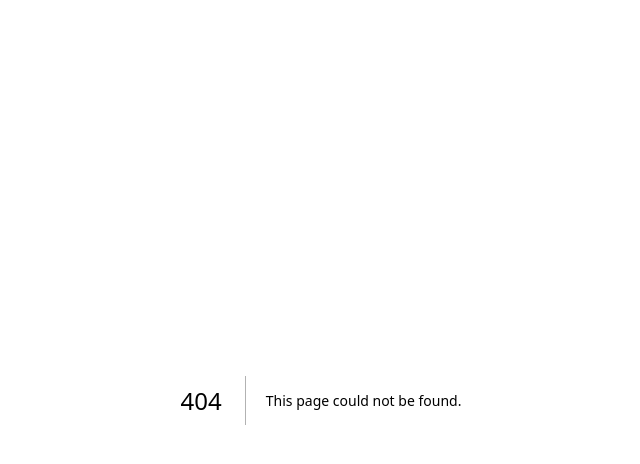
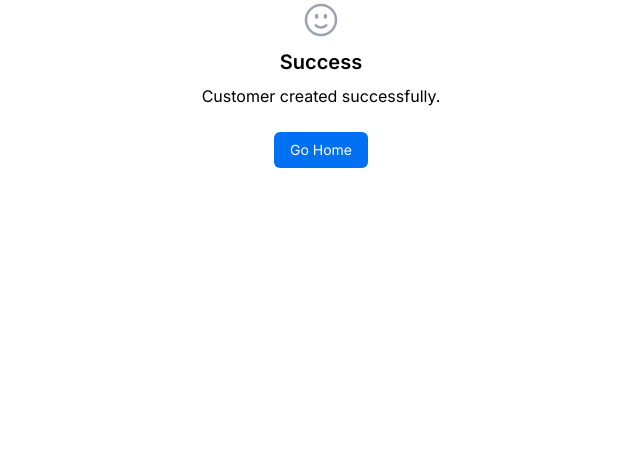
Before and after one commit to SimonG-Parallax/nextjs-example, a Next.js app: page /success in a window 1280 px wide. Before the commit this address had no page. Shown: the top 464 px of the page, without its empty margins (319-959 px from the left). Built offline with nearby package versions, Linux system fonts and the light colour scheme; a web font is replaced by a local one.

Commit message:
lint & api example

```diff
--- a/app/dashboard/customers/page.tsx
+++ b/app/dashboard/customers/page.tsx
@@ -1,8 +1,5 @@
 import Pagination from '@/app/ui/invoices/pagination';
-import Search from '@/app/ui/search';
 import Table from '@/app/ui/customers/table';
-import { CreateInvoice } from '@/app/ui/invoices/buttons';
-import { lusitana } from '@/app/ui/fonts';
 import { InvoicesTableSkeleton } from '@/app/ui/skeletons';
 import { Suspense } from 'react';
 import { fetchCustomersPages } from '@/app/lib/data';
--- /dev/null
+++ b/app/example/route.ts
@@ -0,0 +1,32 @@
+export async function POST(request: Request) {
+    try {
+        const { name, email, image_url } = await request.json();
+
+        // Validate that we have the expected fields
+        if (typeof name !== 'string' || typeof email !== 'string' || typeof image_url !== 'string') {
+            return Response.json(
+                { error: 'Invalid data: name and email must be strings' },
+                { status: 400 }
+            );
+        }
+
+        //  create a new cutomer
+        // createCustomer(crypto.randomUUID(), name, email, image_url);
+        // return the customer
+        return Response.json({ message: 'Customer created successfully' });
+    } catch (error) {
+        // Handle JSON parsing errors
+        if (error instanceof SyntaxError) {
+            return Response.json(
+                { error: 'Invalid JSON format' },
+                { status: 400 }
+            );
+        }
+
+        // Handle other errors
+        return Response.json(
+            { error: 'Internal server error' },
+            { status: 500 }
+        );
+    }
+}
--- /dev/null
+++ b/app/success/page.tsx
@@ -0,0 +1,18 @@
+import Link from 'next/link';
+import { FaceSmileIcon } from '@heroicons/react/24/outline';
+
+export default function NotFound() {
+  return (
+    <main className="flex h-full flex-col items-center justify-center gap-2">
+      <FaceSmileIcon className="w-10 text-gray-400" />
+      <h2 className="text-xl font-semibold">Success</h2>
+      <p>Customer created successfully.</p>
+      <Link
+        href="/dashboard"
+        className="mt-4 rounded-md bg-blue-500 px-4 py-2 text-sm text-white transition-colors hover:bg-blue-400"
+      >
+        Go Home
+      </Link>
+    </main>
+  );
+}
```
Also changed, not shown: app/lib/data.ts (line endings or trailing spaces).
